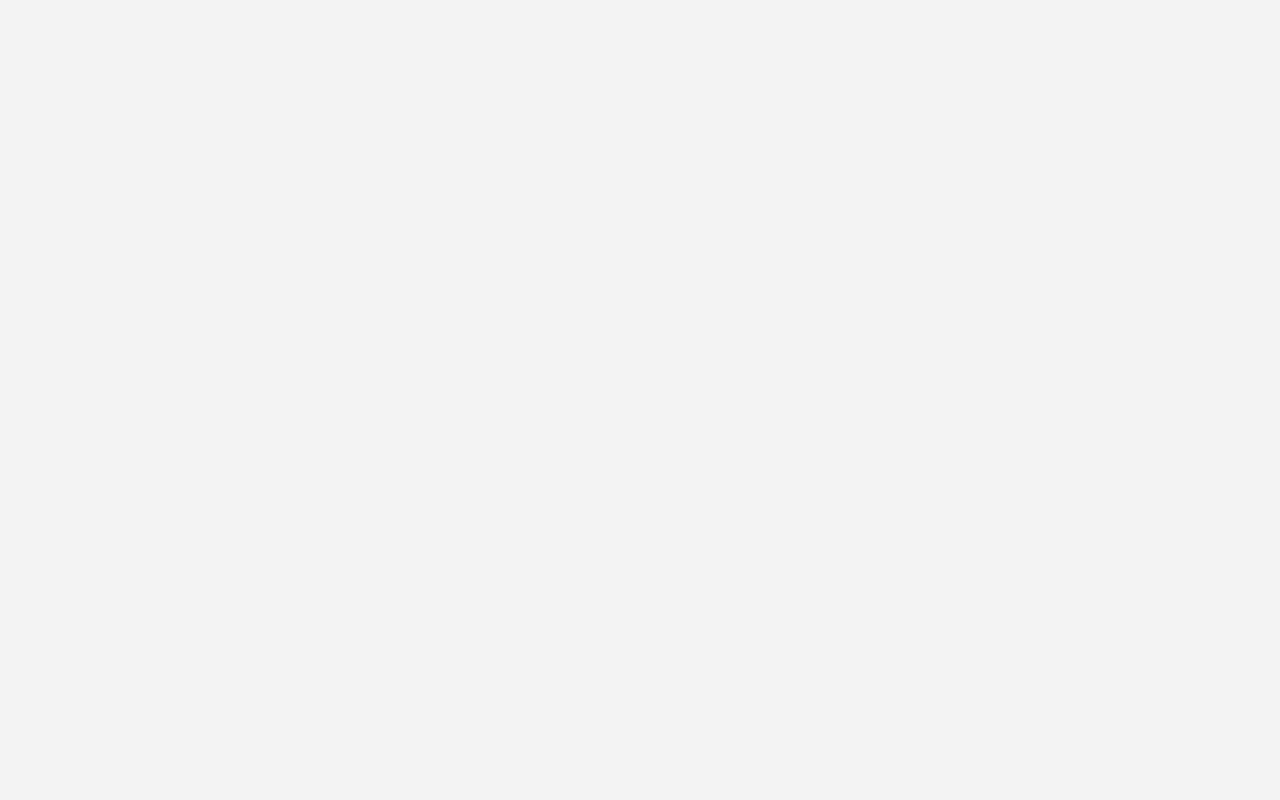
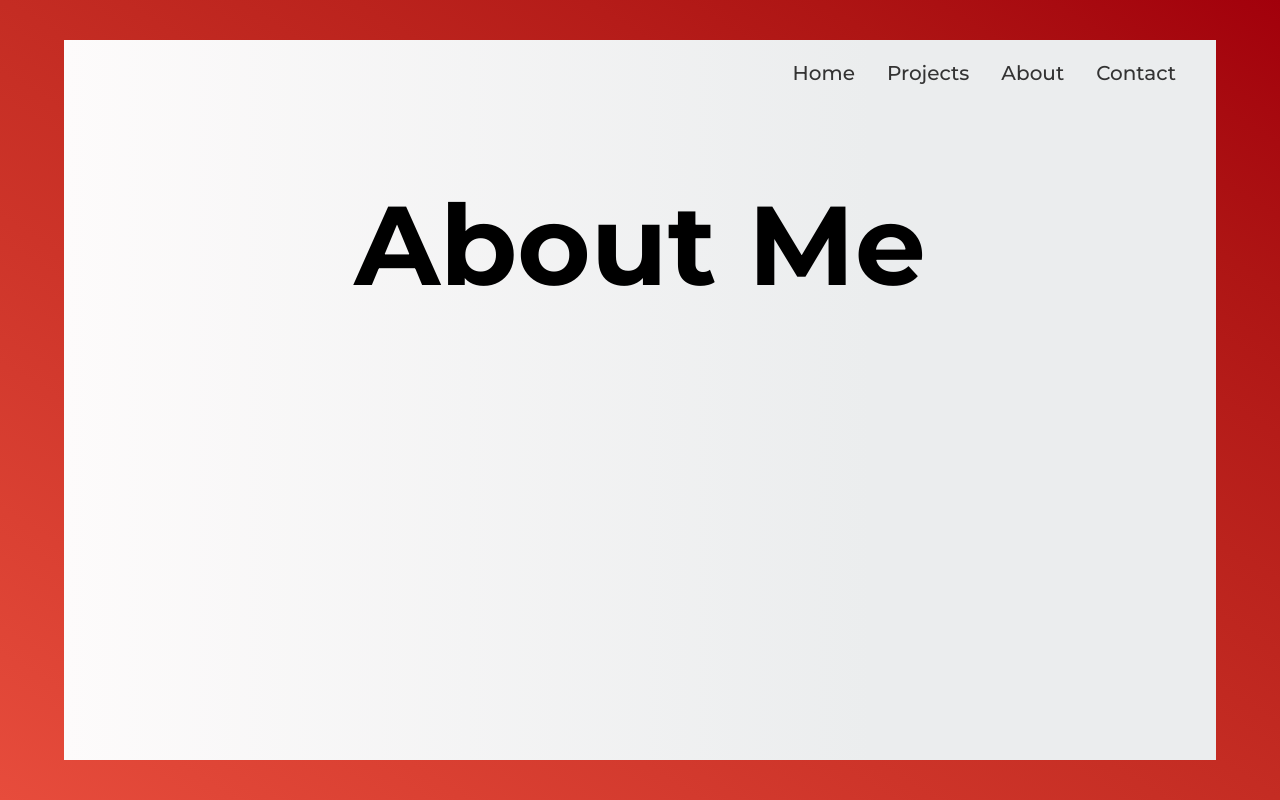
Before and after one commit to jacobgranberry/portfolio, a React (Create React App) app: page /portfolio/about in a window 1280 px wide. Built offline with nearby package versions, Linux system fonts and the light colour scheme.

Commit message:
Adds Titles, rearranges some files

```diff
--- a/src/atoms/NavLink.js
+++ b/src/atoms/NavLink.js
@@ -11,9 +11,10 @@ const NavLink = styled(Link)`
     text-decoration: none;
     padding: 16px;
     line-height: 34px;
+    transition: all 0.3s ease;
 
     &:hover {
-        color: ${colors.blue}
+        color: ${colors.blue};
     }
 
     ${props => props.footerlink && css`
--- a/src/atoms/Section.js
+++ b/src/atoms/Section.js
@@ -1,10 +1,14 @@
-import styled from 'styled-components';
+import styled, { css } from 'styled-components';
 import colors from '../theme/colors';
 
 const Section = styled.section`
     height: 100vh;
     background: ${colors.gradient}
 
+    ${props => props.test && css`
+        height: 100%;
+    `}
+
 `
 
 export default Section
--- /dev/null
+++ b/src/atoms/Title.js
@@ -0,0 +1,10 @@
+import styled from 'styled-components';
+
+export const TitleH1 = styled.h1`
+    font-size: 112px;
+    text-align: center;
+`
+
+export const TitleH2 = styled.h2`
+    font-size: 56px;
+`
--- a/src/organisms/Footer.js
+++ b/src/molecules/Footer.js
@@ -38,6 +38,7 @@ const AnchorLink = styled(Link)`
     font-size: 20px;
     text-decoration: none;
     line-height: 34px;
+    transition: all 0.3s ease;
     color: ${colors.yellow};
     padding: 16px 4px;
 
--- a/src/organisms/Nav.js
+++ b/src/molecules/Nav.js
@@ -19,6 +19,7 @@ const AnchorLink = styled(Link)`
     text-decoration: none;
     padding: 16px;
     line-height: 34px;
+    transition: all 0.3s ease;
 
     &:hover {
         color: ${colors.blue}
--- a/src/organisms/Card.js
+++ b/src/organisms/Card.js
@@ -45,7 +45,7 @@ class Card extends Component  {
             backgroundRepeat: "no-repeat",
             height: "100%",
             width: "100%",
-            border: `1px solid ${colors.gray}`
+            border: "1px solid rgba(0, 0, 0, .1)"
         }
 
         return (
--- a/src/templates/About.js
+++ b/src/templates/About.js
@@ -1,9 +1,24 @@
 import React from 'react';
 
-const About = props => (
-    <div>
+import Section from '../atoms/Section';
+import Box from '../atoms/Box';
+import Container from '../atoms/Container';
+import Nav from '../molecules/Nav';
+import { TitleH1, TitleH2 } from '../atoms/Title';
 
-    </div>
+
+const About = () => (
+    <>
+    <Section>
+        <Box>
+            <Container>
+                <Nav />
+                <TitleH1>About Me</TitleH1>
+
+            </Container>
+        </Box>
+    </Section>
+    </>
 );
 
 export default About;
--- a/src/templates/Home.js
+++ b/src/templates/Home.js
@@ -2,12 +2,13 @@ import React from 'react';
 import Box from '../atoms/Box';
 import Section from '../atoms/Section';
 import Container from '../atoms/Container';
-import Nav from '../organisms/Nav';
-import Footer from '../organisms/Footer';
+import Nav from '../molecules/Nav';
+import Footer from '../molecules/Footer';
 import Header from '../atoms/Header';
 import Text from '../atoms/Text';
 import ColoredSpan from '../atoms/ColoredSpan';
 import Card from '../organisms/Card';
+
 import Loader from '../atoms/Loader';
 
 import data from "../data.js";
```
Also changed, not shown: src/molecules/Profile.js (added).
